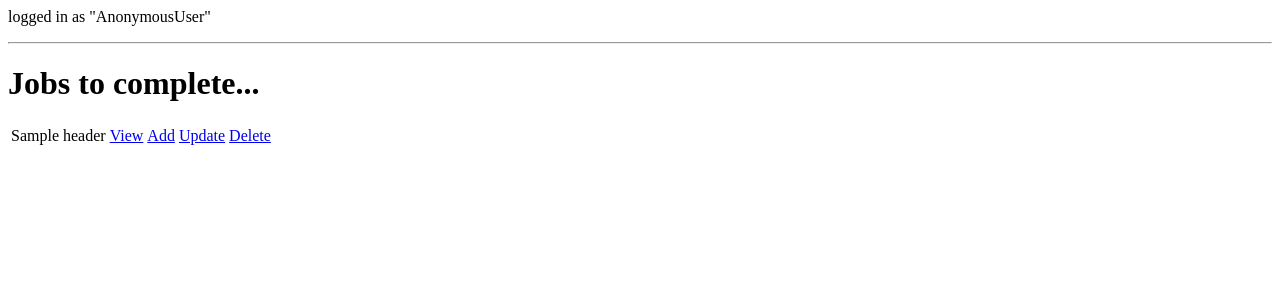
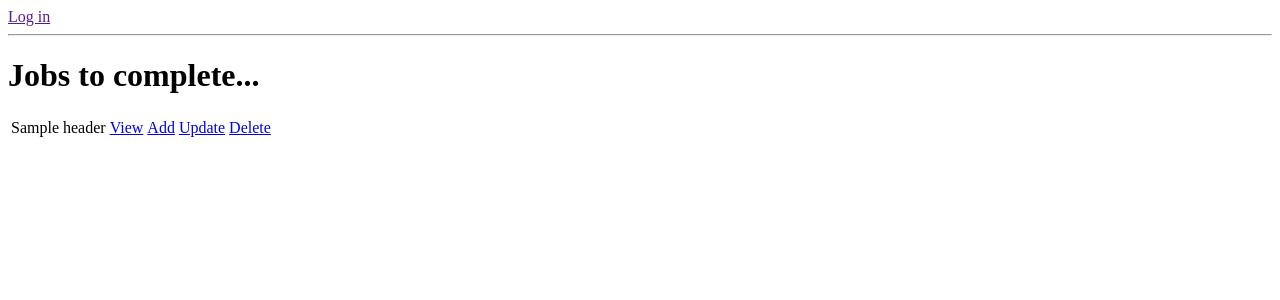
Before and after one commit to farah-maria/Faire, a Django app: template todo/templates/todo/job_list.html in a window 1280 px wide. Shown: the top 300 px of the page. Run offline with Django 3.2, Linux system fonts and the light colour scheme; the template is opened without the code that fills it: most values are stand-ins (such as "Sample title", 1, 10 or a date in 2020); data that the repository does not hold is empty.

Commit message:
add 'log in' option at top of job_list.html if user logged out - not yet linked to url address

```diff
--- a/todo/templates/todo/job_list.html
+++ b/todo/templates/todo/job_list.html
@@ -1,4 +1,12 @@
-<p>logged in as "{{ request.user }}"</p>
+{% if request.user.is_authenticated %}
+
+    <p>Logged in as "{{ request.user }}"</p>
+    <a href="">Log out</a>
+
+{% else %}
+
+    <a href="">Log in</a>
+{% endif %}
 <hr>
 
 
```
